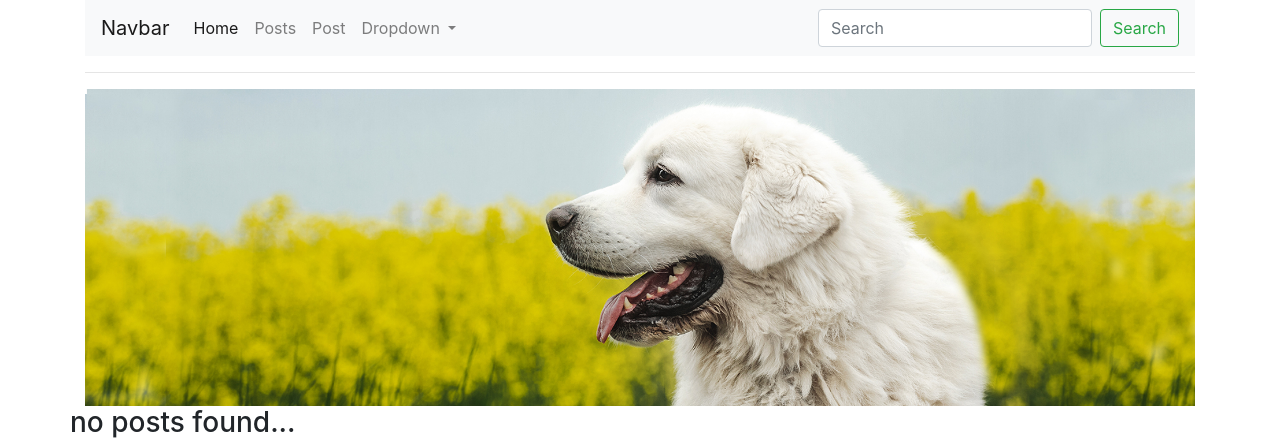
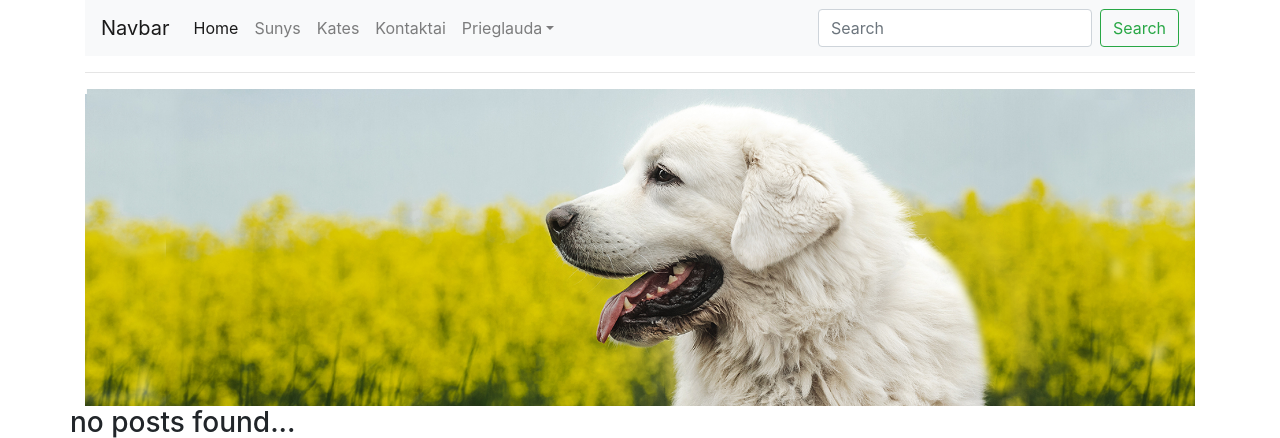
Before and after one commit to azegas/pagalbaGyvunams, a Django app: page / in a window 1280 px wide. Shown: the top 438 px of the page. Run offline with Django 4.2, Linux system fonts and the light colour scheme; data that the repository does not hold is empty.

Commit message:
added more navigation links

```diff
--- /dev/null
+++ b/pagalbaGyvunams/gyvuneliai/templates/gyvuneliai/apie_mus.html
@@ -0,0 +1,5 @@
+{% extends 'gyvuneliai/main.html' %}
+
+{% block content %}
+    <p>Apie mus</p>
+{% endblock content %}
--- /dev/null
+++ b/pagalbaGyvunams/gyvuneliai/templates/gyvuneliai/kates.html
@@ -0,0 +1,5 @@
+{% extends 'gyvuneliai/main.html' %}
+
+{% block content %}
+    <p>KATES</p>
+{% endblock content %}
--- a/pagalbaGyvunams/gyvuneliai/templates/gyvuneliai/post.html
+++ b/pagalbaGyvunams/gyvuneliai/templates/gyvuneliai/kontaktai.html
@@ -1,5 +1,5 @@
 {% extends 'gyvuneliai/main.html' %}
 
 {% block content %}
-    <p>POST</p>
+    <p>Kontaktai</p>
 {% endblock content %}
--- a/pagalbaGyvunams/gyvuneliai/templates/gyvuneliai/navbar.html
+++ b/pagalbaGyvunams/gyvuneliai/templates/gyvuneliai/navbar.html
@@ -10,20 +10,22 @@
                 <a class="nav-link" href="/">Home <span class="sr-only">(current)</span></a>
             </li>
             <li class="nav-item">
-                <a class="nav-link" href="/posts">Posts</a>
+                <a class="nav-link" href="/sunys">Sunys</a>
             </li>
             <li class="nav-item">
-                <a class="nav-link" href="/post">Post</a>
+                <a class="nav-link" href="/kates">Kates</a>
+            </li>
+            <li class="nav-item">
+                <a class="nav-link" href="/kontaktai">Kontaktai</a>
             </li>
             <li class="nav-item dropdown">
-                <a class="nav-link dropdown-toggle" href="#" id="navbarDropdownMenuLink" data-toggle="dropdown"
-                    aria-haspopup="true" aria-expanded="false">
-                    Dropdown
-                </a>
+                <a class="nav-link dropdown-toggle" href="#" id="navbarDropdownMenuLink" data-toggle="dropdown"aria-haspopup="true" aria-expanded="false">Prieglauda</a>
                 <div class="dropdown-menu" aria-labelledby="navbarDropdownMenuLink">
                     <a class="dropdown-item" href="/admin">ADMIN</a>
-                    <a class="dropdown-item" href="#">Another action</a>
-                    <a class="dropdown-item" href="#">Something else here</a>
+                    <a class="dropdown-item" href="/apie">Apie mus</a>
+                    <a class="dropdown-item" href="/savanoryste">Savanoryste</a>
+                    <a class="dropdown-item" href="/parama">Parama</a>
+                    <a class="dropdown-item" href="/statistika">Beglobiu statistika</a>
                 </div>
             </li>
         </ul>
--- a/pagalbaGyvunams/gyvuneliai/templates/gyvuneliai/posts.html
+++ b/pagalbaGyvunams/gyvuneliai/templates/gyvuneliai/parama.html
@@ -1,5 +1,5 @@
 {% extends 'gyvuneliai/main.html' %}
 
 {% block content %}
-    <p>POSTS</p>
+    <p>Parama</p>
 {% endblock content %}
--- /dev/null
+++ b/pagalbaGyvunams/gyvuneliai/templates/gyvuneliai/savanoryste.html
@@ -0,0 +1,5 @@
+{% extends 'gyvuneliai/main.html' %}
+
+{% block content %}
+    <p>Savanoryste</p>
+{% endblock content %}
--- /dev/null
+++ b/pagalbaGyvunams/gyvuneliai/templates/gyvuneliai/statistika.html
@@ -0,0 +1,5 @@
+{% extends 'gyvuneliai/main.html' %}
+
+{% block content %}
+    <p>Statistika</p>
+{% endblock content %}
--- a/pagalbaGyvunams/gyvuneliai/urls.py
+++ b/pagalbaGyvunams/gyvuneliai/urls.py
@@ -7,8 +7,13 @@ from django.conf import settings  # use the settings from settings.py file
 
 urlpatterns = [
     path('', views.home, name="home"),
-    path('posts/', views.posts, name="posts"),
-    path('post/', views.post, name="post"),
+    path('kates/', views.kates, name="kates"),
+    path('sunys/', views.sunys, name="sunys"),
+    path('kontaktai/', views.kontaktai, name="kontaktai"),
+    path('apie/', views.apie, name="apie"),
+    path('savanoryste/', views.savanoryste, name="savanoryste"),
+    path('statistika/', views.statistika, name="statistika"),
+    path('parama/', views.parama, name="parama"),
 ]
 
 # good explanation here at 7:50 - https://www.youtube.com/watch?v=aNk2CAkHvlE&ab_channel=DennisIvy
--- a/pagalbaGyvunams/gyvuneliai/views.py
+++ b/pagalbaGyvunams/gyvuneliai/views.py
@@ -13,9 +13,33 @@ def home(request):
     return render(request, 'gyvuneliai/home.html', context)
 
 
-def posts(request):
-    return render(request, 'gyvuneliai/posts.html')
+def sunys(request):
+    # animals = Animal.objects.all()
+    animals = Animal.objects.filter(title="Vilkiukai")
+
+    context = {'animals' : animals}
+    return render(request, 'gyvuneliai/home.html', context)
 
 
-def post(request):
-    return render(request, 'gyvuneliai/post.html')
+def kates(request):
+    return render(request, 'gyvuneliai/kates.html')
+
+
+def kontaktai(request):
+    return render(request, 'gyvuneliai/kontaktai.html')
+
+
+def apie(request):
+    return render(request, 'gyvuneliai/apie_mus.html')
+
+
+def savanoryste(request):
+    return render(request, 'gyvuneliai/savanoryste.html')
+
+
+def statistika(request):
+    return render(request, 'gyvuneliai/statistika.html')
+
+
+def parama(request):
+    return render(request, 'gyvuneliai/parama.html')
```
Also changed, not shown: pagalbaGyvunams/gyvuneliai/templates/gyvuneliai/sunys.html (added, +20 -0 lines).
